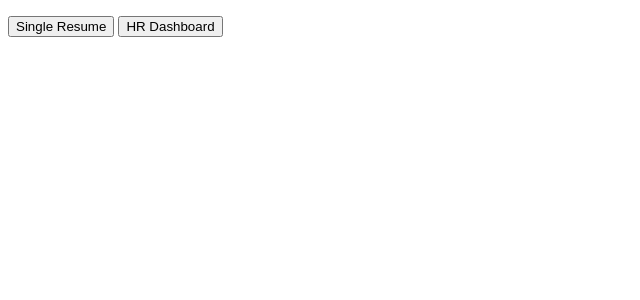
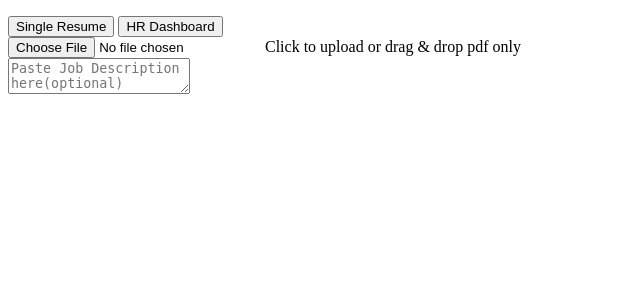
Before and after one commit to debarityajit-lab/AI-Smart-Resume-Screening-System, a Python web app: template templates/index.html in a window 1280 px wide. Shown: the part 98-398 px from the top of the page, without its empty margins (0-640 px from the left). Run offline with Jinja, Linux system fonts and the light colour scheme; the template is opened without the code that fills it, so the values that code supplies are empty.

Commit message:
Added File upload and Textarea for Job description

```diff
--- a/templates/index.html
+++ b/templates/index.html
@@ -18,6 +18,21 @@
                 <button class="tab" onclick="switchTab('hr',this)">HR Dashboard</button>
             </div>
 
+            <div id="tab-single" class="tab-panel active">
+                <div id="single-drop" class="upload-box">
+                    <input type="file" id="resumeUpload" accept=".pdf">
+                    <label for="resumeUpload" class="upload-label">
+                        <span>Click to upload or drag &amp; drop pdf only</span>
+                    </label>
+                </div>
+
+                <div id="single-filename" class="filename-display">
+                    <textarea id="jobDescription" placeholder="Paste Job Description here(optional)"></textarea>
+                 </div>
+
+
+            </div>
+
 
         </div>
         <script src="{{ url_for('static', filename='script.js') }}"></script>
```
